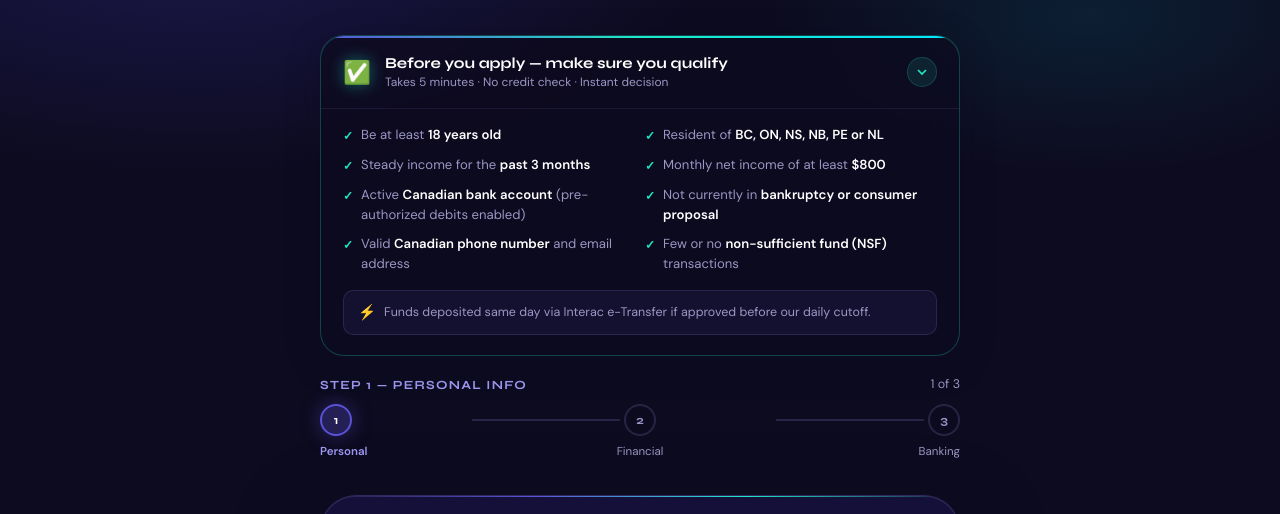
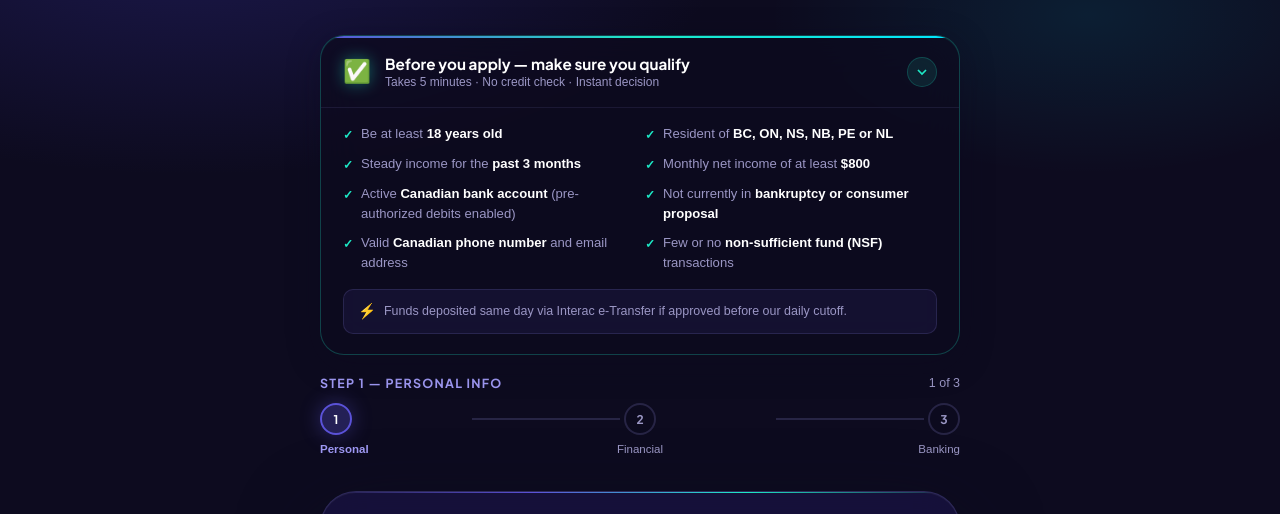
Before and after one commit to ydesjardins200-coder/wavesfinancial, a plain HTML site: page apply.html in a window 1280 px wide. Shown: the part 65-579 px from the top of the page. Drawn offline with Linux system fonts and the light colour scheme.

Commit message:
🔤 Replace Syne with Plus Jakarta Sans across all pages

```diff
--- a/apply.html
+++ b/apply.html
@@ -5,7 +5,7 @@
 <meta name="viewport" content="width=device-width, initial-scale=1.0">
 <title>Apply Now — Waves Financial</title>
 <link rel="preconnect" href="https://fonts.googleapis.com">
-<link href="https://fonts.googleapis.com/css2?family=Syne:wght@400;500;600;700;800&family=DM+Sans:ital,wght@0,300;0,400;0,500;0,600;1,300&display=swap" rel="stylesheet">
+<link href="https://fonts.googleapis.com/css2?family=Plus+Jakarta+Sans:ital,wght@0,300;0,400;0,500;0,600;0,700;0,800;1,400&display=swap" rel="stylesheet">
 <style>
   :root {
     --deep:       #0D0B1F;
@@ -30,7 +30,7 @@
     --input-bg:   rgba(13,11,31,0.6);
     --error:      #FF6B8A;
     --success:    #1DE9C6;
-    --font-display: 'Syne', sans-serif;
+    --font-display: 'Plus Jakarta Sans', sans-serif;
     --font-body:    'DM Sans', sans-serif;
     --r-sm: 10px;
     --r-md: 16px;
```
Also changed, not shown: how-it-works.html (+2 -2 lines), index.html (+2 -2 lines), why-waves.html (+2 -2 lines).
